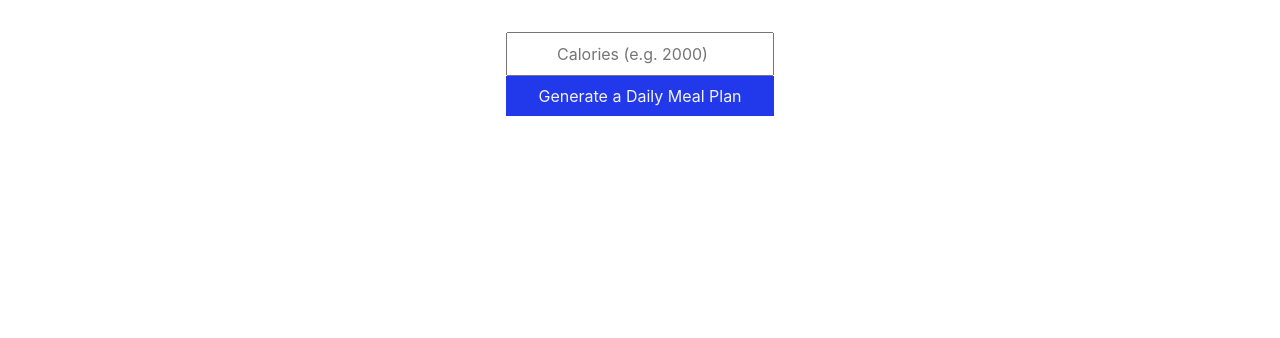
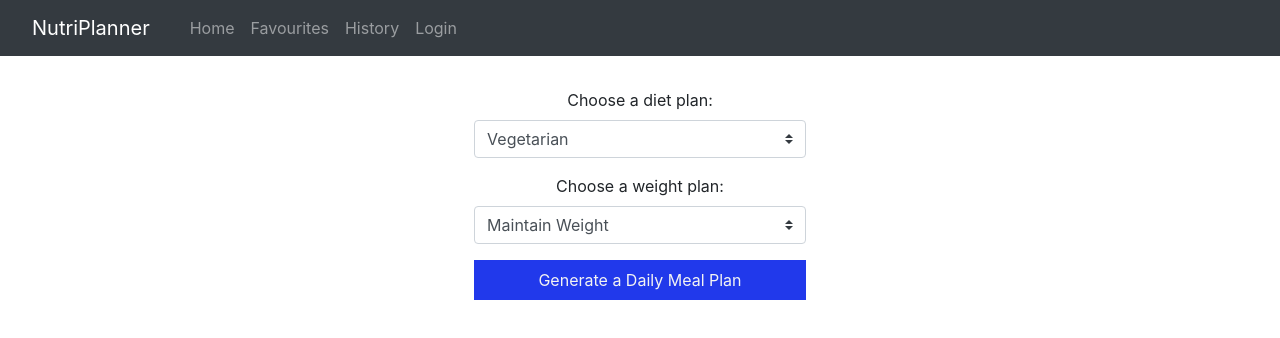
Before and after one commit to Emonster97/FreshFridge, a React (Create React App) app in the folder client/: page / in a window 1280 px wide. Shown: the top 338 px of the page. Built offline with nearby package versions, Linux system fonts and the light colour scheme.

Commit message:
add diet plan options, add weight plans, add formula for bmr to calculate calories needed for diet plans based on user stats, add nav bar, fix logout function, fix pagenotfound redirect

```diff
--- a/client/src/App.js
+++ b/client/src/App.js
@@ -11,6 +11,7 @@ import PageNotFound from './components/PageNotFound';
 import Favourites from './components/Favourites';
 import History from './components/History';
 import Info from './components/Info';
+import NavBar from './components/NavBar';
 
 //Importing providers
 import { authContext } from './providers/AuthProvider';
@@ -30,8 +31,11 @@ function App() {
   const { auth, user, login, logout } = useContext(authContext);
 
   return (
+    <>
     <BrowserRouter>
+    <NavBar />
       <div className="App">
+
         <Routes>
           <Route path="/" element={ <Main />}/>
           <Route path="/register" element={<Registr />}/>
@@ -41,8 +45,10 @@ function App() {
           <Route path="/favourites" element={<Favourites/>}/>
           <Route path="/history" element={<History/>}/>
         </Routes>
+
       </div>
     </BrowserRouter>
+    </>
   );
 }
 
--- a/client/src/components/Info.js
+++ b/client/src/components/Info.js
@@ -1,20 +1,26 @@
-import { useContext } from 'react';
+import { useContext, useEffect } from 'react';
 import { authContext } from '../providers/AuthProvider';
+import {useNavigate} from "react-router-dom";
 
 export default function Info() {
   const { user, logout } = useContext(authContext);
+  const location = useNavigate();
 
+  function onLogout() {
+    logout();
+    location("/login");
+  }
   // Show user Info
   return (
     <div>
       <p className="UserInfo">
-        <div>You are logged in</div>
-        <div>Email: {user.email}</div>
-        <div>Name: {user.name}</div>
-        <div>UserId: {user.id}</div>
+        You are logged in <br/>
+        Email: {user.email}<br/>
+        Name: {user.name}<br/>
+        UserId: {user.id}<br/>
       </p >
       <p>
-        <button type="button" onClick={logout}>Logout</button>
+        <button type="button" onClick={onLogout}>Logout</button>
       </p>
 
     </div>
--- a/client/src/components/Main.js
+++ b/client/src/components/Main.js
@@ -1,21 +1,74 @@
-import React, {useState} from "react";
+import React, {useState, useEffect} from "react";
 import MealList from "./MealList";
 var axios = require("axios").default;
 
 function Main () {
   const [mealData, setMealData] = useState(null);
   const [calories, setCalories] = useState(2000);
+  const [user, setUser] = useState({
+    weight:230,
+    height:73,
+    age:35,
+    exercise:1.725,
+    goal:0,
+    diet:"vegetarian"
+  });
 
+  //Check for when user.diet updates
+  useEffect(() => {
+    console.log(user.diet);
+  }, [user.diet]);
+
+  //Check for when user.goal updates
+  useEffect(() => {
+    console.log(user.goal);
+    userCalories();
+  }, [user.goal]);
+
+  //Check for when calories updates
+  useEffect(() => {
+    console.log(calories);
+  }, [calories]);
+
+  //Diet plan
+  function dietPlan(value) {
+    setUser(user => {
+      return {
+        ...user,
+        diet: value
+      }
+    });
+  }
+
+  //Weight plan
+  function weightPlan(value) {
+    setUser(user => {
+      return {
+        ...user,
+        goal: parseInt(value)
+      }
+    });
+  }
+
+  function userCalories() {
+    let bmr =  66 + (6.3 * user.weight) + (12.9 * user.height) - (6.8 * user.age);
+    setCalories((bmr*user.exercise)+user.goal);
+  }
 
 
   function getMealData() {
+
+    let dietChoice = user.diet;
+
+    //if you change user stats or refresh page it the calories dont update first click
+
 
     var options = {
       method: 'GET',
       url: 'https://spoonacular-recipe-food-nutrition-v1.p.rapidapi.com/recipes/mealplans/generate',
       params: {
         exclude: 'shellfish, olives',
-        diet: 'vegetarian',
+        diet: `${dietChoice}`,
         targetCalories: `${calories}`,
         timeFrame: 'day'
       },
@@ -33,18 +86,31 @@ function Main () {
     });
   }
 
-  function handleChange(e) {
-    setCalories(e.target.value);
-  }
-
   return (
     <div className="Main">
       <section className="controls">
-        <input
-        type="number"
-        placeholder="Calories (e.g. 2000)"
-        onChange={handleChange}
-        />
+        <div className="dropdown">
+        <form className="form-group">
+            <label htmlFor="dietPlan">Choose a diet plan:</label>
+            <select value={user.diet} id="dietPlan" className="custom-select form-control" onChange={(e) => dietPlan(e.target.value)}>
+              <option value="vegetarian">Vegetarian</option>
+              <option value="vegan">Vegan</option>
+              <option value="ketogenic">Ketogenic</option>
+              <option value="pescetarian">Pescetarian</option>
+              <option value="primal">Primal</option>
+              <option value="paleo">Paleo</option>
+              <option value="whole30">Whole-30</option>
+            </select>
+          </form>
+          <form className="form-group">
+            <label htmlFor="weightPlan">Choose a weight plan:</label>
+            <select value={user.goal} id="weightPlan" className="custom-select form-control" onChange={(e) => weightPlan(e.target.value)}>
+              <option value="-500">Lose Weight</option>
+              <option value="0">Maintain Weight</option>
+              <option value="500">Gain Weight</option>
+            </select>
+          </form>
+        </div>
         <button onClick={getMealData}>Generate a Daily Meal Plan</button>
       </section>
       {mealData && <MealList mealData={mealData}/>}
--- /dev/null
+++ b/client/src/components/NavBar.js
@@ -0,0 +1,38 @@
+import React, { useContext, useState, useEffect} from "react";
+import { useNavigate } from 'react-router-dom';
+import { Navbar, NavDropdown, Form, FormControl, Button, Nav } from 'react-bootstrap'
+import { authContext } from './../providers/AuthProvider';
+export default function NavBar() {
+   const location = useNavigate();
+   const { auth  } = useContext(authContext);
+
+   function navigate(loc) {
+       location(loc);
+   }
+  return (
+      <>
+        <div>
+
+            <Navbar bg="dark" variant={"dark"} expand="lg">
+                <Navbar.Brand href="#">NutriPlanner</Navbar.Brand>
+                <Navbar.Toggle aria-controls="navbarScroll" />
+                <Navbar.Collapse id="navbarScroll">
+                    <Nav
+                        className="mr-auto my-2 my-lg-0"
+                        style={{ maxHeight: '100px' }}
+                        navbarScroll
+                    >
+                        <Nav.Link onClick={() => navigate("/")}>Home</Nav.Link>
+                        <Nav.Link onClick={() => navigate("/favourites")}>Favourites</Nav.Link>
+                        <Nav.Link onClick={() => navigate("/history")}>History</Nav.Link>
+                        {!auth && <Nav.Link onClick={() => navigate("/login")}>Login</Nav.Link>}
+                        {auth && <Nav.Link onClick={() => navigate("/info")}>User Info</Nav.Link>}
+
+                    </Nav>
+
+                </Navbar.Collapse>
+            </Navbar>
+        </div>
+        </>
+)
+};
--- a/client/src/components/PageNotFound.js
+++ b/client/src/components/PageNotFound.js
@@ -7,7 +7,7 @@ function PageNotFound(props) {
       <div className="row">
         <div className="col-12 mx-auto text-center">
           <h2><b>404:</b> Page Not Found</h2>
-          <Link to="/about" className="btn btn-light">
+          <Link to="/" className="btn btn-light">
             <i className="fa fa-arrow-left"></i> Back to home
           </Link>
         </div>
```
